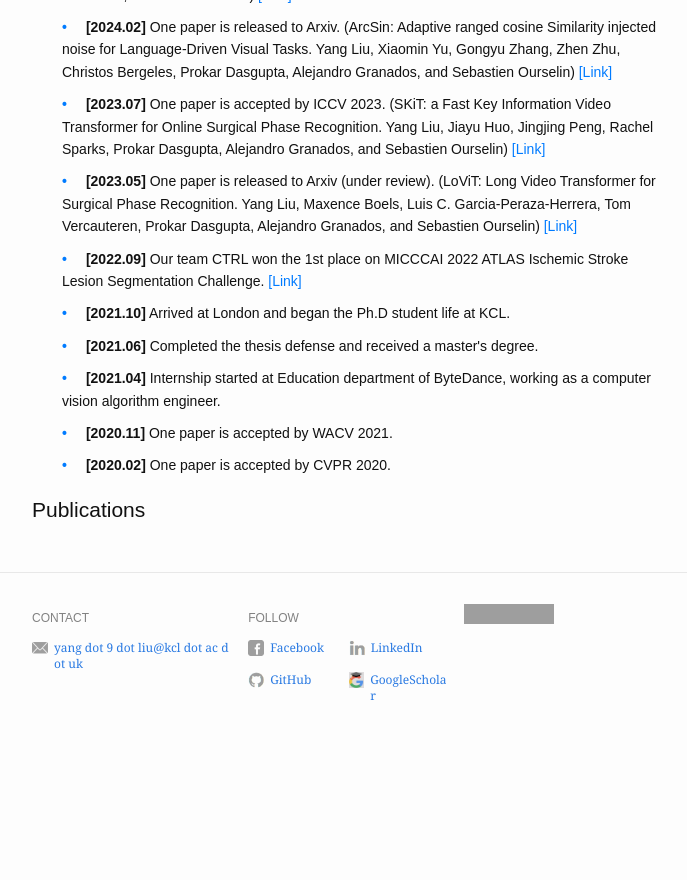
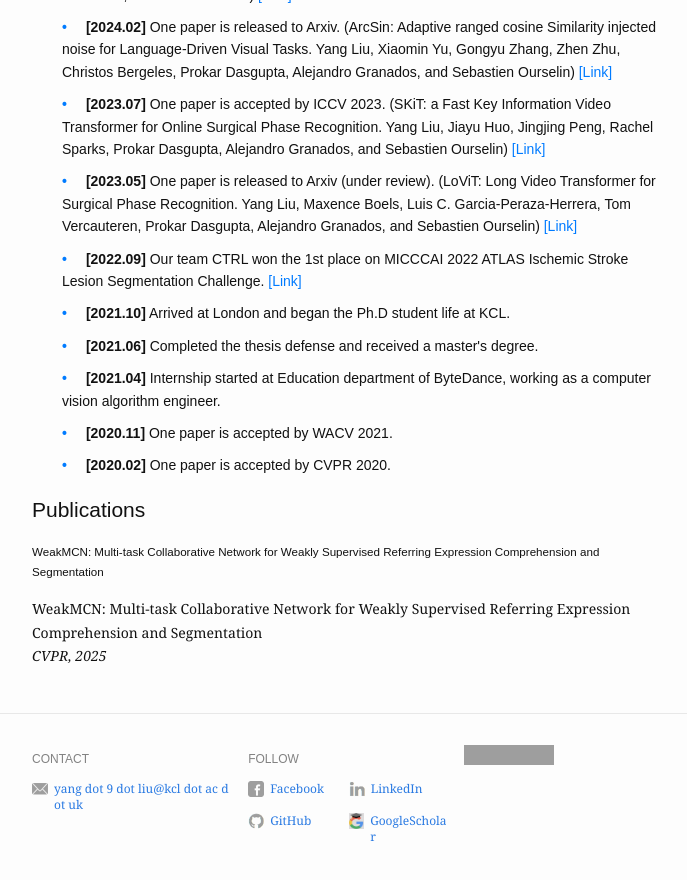
Before and after one commit to MRUIL/MRUIL.github.io, a Jekyll site: the page built from index.md, in a window 1280 px wide and 900 px high, scrolled down 913 px. Shown: the top 880 px of the window, without its empty margins (288-975 px from the left). Built offline with Jekyll 4.4.1, drawn with Linux system fonts in a browser that asks for light colours; before the commit the page ends 1672 px from its top, so only the background shows below that; grey boxes are pictures that could not be loaded.

Commit message:
Update index.md

```diff
--- a/index.md
+++ b/index.md
@@ -44,6 +44,12 @@ news-items:
     description: One paper is accepted by WACV 2021.
   - title: 2020.02
     description: One paper is accepted by CVPR 2020.
+publication-items:
+  - title: "WeakMCN: Multi-task Collaborative Network for Weakly Supervised Referring Expression Comprehension and Segmentation"
+    authors: "WeakMCN: Multi-task Collaborative Network for Weakly Supervised Referring Expression Comprehension and Segmentation"
+    venue: "CVPR"
+    year: "2025"
+
 work-items:
   - title: Super Boundary-to-Pixel Direction for Fast Image Segmentation
     image:
```
